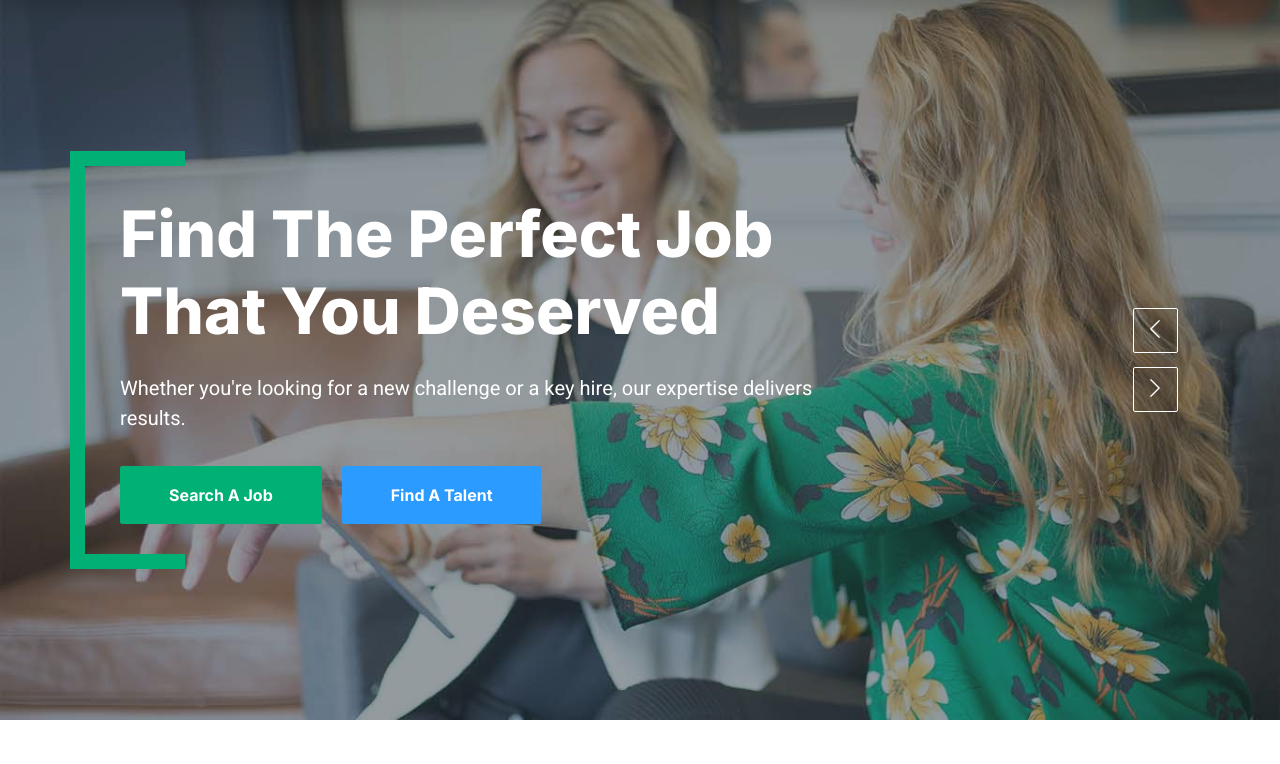
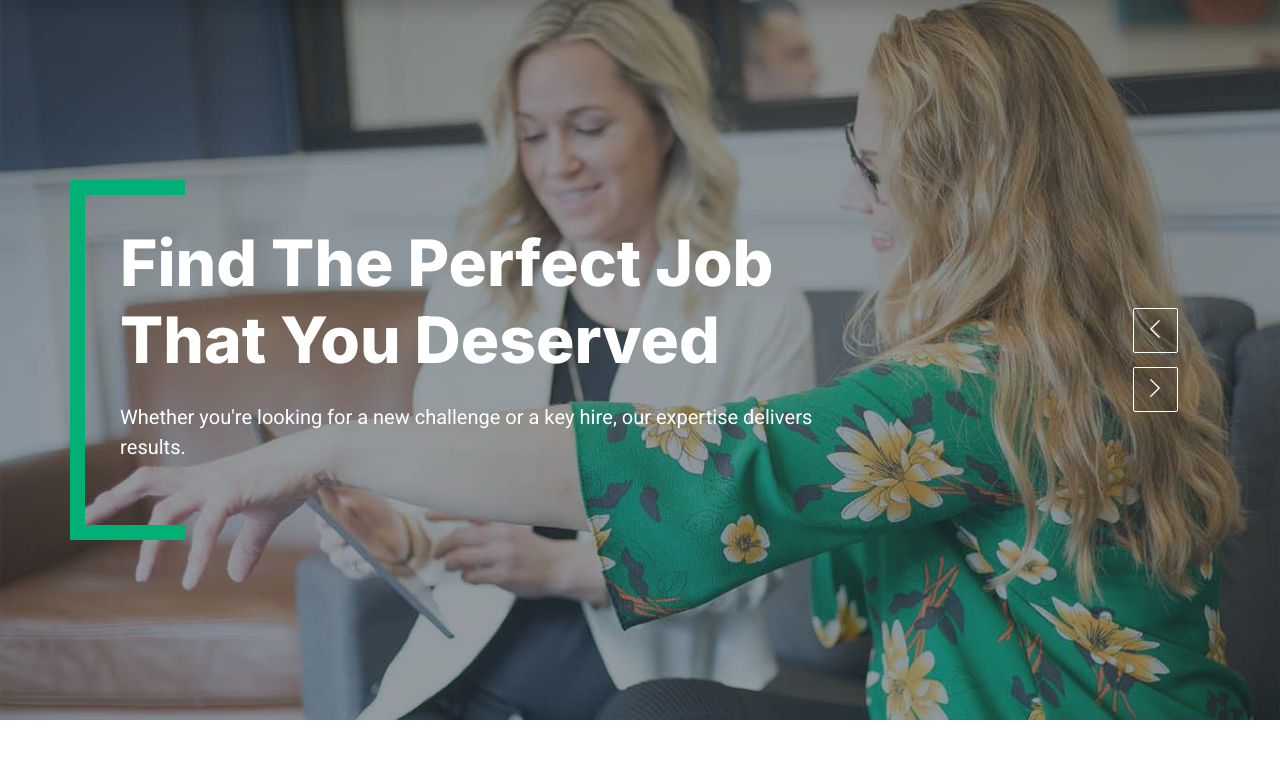
Before and after one commit to thisishammo/JobFind, a Flask app: page / in a window 1280 px wide. Shown: the part 75-839 px from the top of the page. Run offline with Flask 3, Linux system fonts and the light colour scheme; data comes from the database, SQL or seed files in the repository; some libraries are stand-ins or nearby versions.

Commit message:
index.html fix

```diff
--- a/templates/index.html
+++ b/templates/index.html
@@ -83,8 +83,6 @@
                                 <div class="col-10 col-lg-8">
                                     <h1 class="display-3 text-white animated slideInDown mb-4">Find The Perfect Job That You Deserved</h1>
                                     <p class="fs-5 fw-medium text-white mb-4 pb-2">Whether you're looking for a new challenge or a key hire, our expertise delivers results.</p>
-                                    <a href="" class="btn btn-primary py-md-3 px-md-5 me-3 animated slideInLeft">Search A Job</a>
-                                    <a href="" class="btn btn-secondary py-md-3 px-md-5 animated slideInRight">Find A Talent</a>
                                 </div>
                             </div>
                         </div>
```
